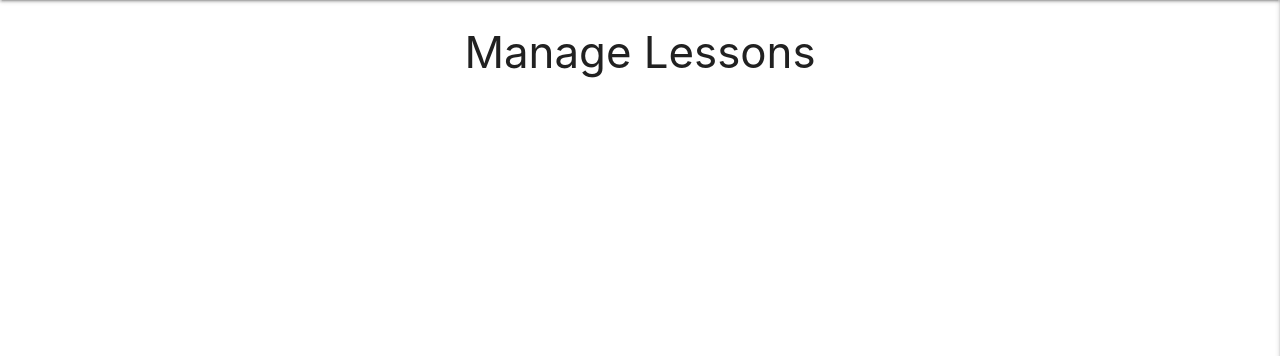
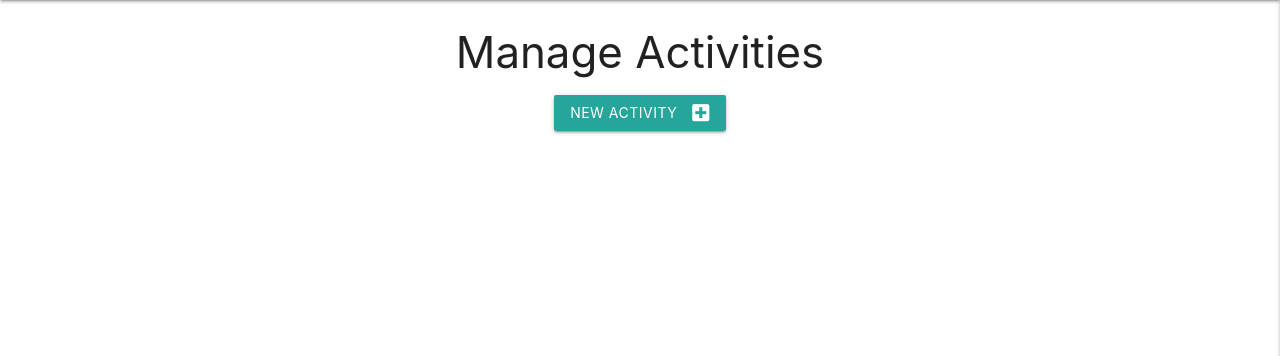
Before and after one commit to CharlieC115/MS3-NSC-Volunteer-Hours, a Flask app: page /manage_activities in a window 1280 px wide. Shown: the part 64-420 px from the top of the page. Run offline with Flask 2, Linux system fonts and the light colour scheme; data that the repository does not hold is empty; some libraries are stand-ins or nearby versions.

Commit message:
Created add activity function and page, button inside manage_activities

```diff
--- a/app.py
+++ b/app.py
@@ -176,6 +176,19 @@ def manage_activities():
     return render_template('manage_activities.html', activities=activities)
 
 
+@app.route('/new_activity', methods=['GET', 'POST'])
+def new_activity():
+    if request.method == 'POST':
+        activities = {
+            'activity_name': request.form.get('activity_name')
+        }
+        mongo.db.activities.insert_one(activities)
+        flash('New Activity Added')
+        return redirect(url_for('manage_activities'))
+
+    return render_template('new_activity.html')
+
+
 if __name__ == '__main__':
     app.run(host=os.environ.get('IP'),
             port=int(os.environ.get('PORT')),
--- a/templates/manage_activities.html
+++ b/templates/manage_activities.html
@@ -1,7 +1,15 @@
 {% extends 'base.html' %}
 {% block content %}
 
-    <h3 class="center-align">Manage Lessons</h3>
+    <h3 class="center-align">Manage Activities</h3>
+
+    <div class="row">
+        <div class="col s12 center-align">
+            <a href="{{ url_for('new_activity') }}" class="btn">
+                New Activity <i class="fas fa-plus-square right"></i>
+            </a>
+        </div>
+    </div>
 
     <div class="row">
         {% for activity in activities %}
```
Also changed, not shown: templates/new_activity.html (added, +25 -0 lines).
